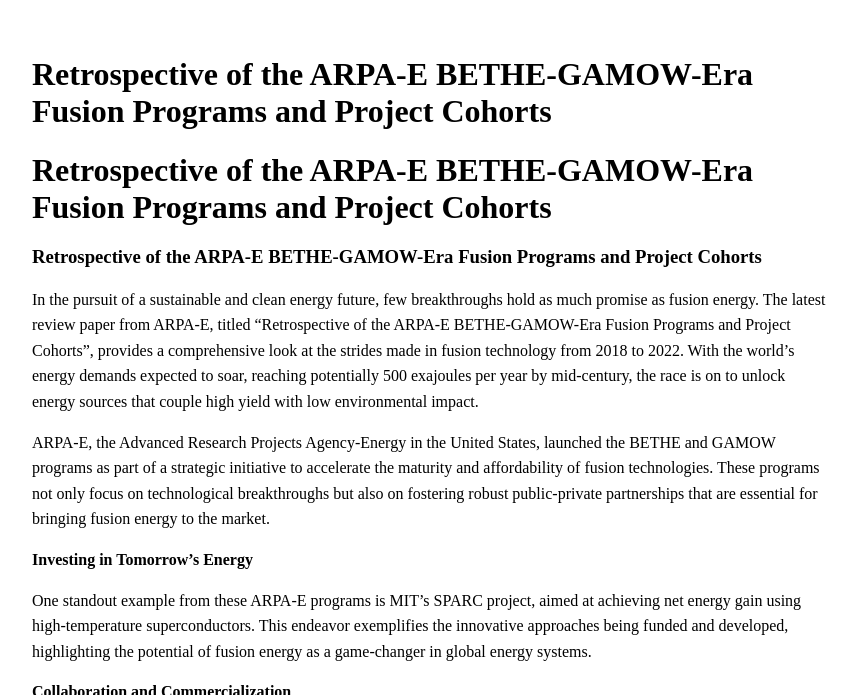
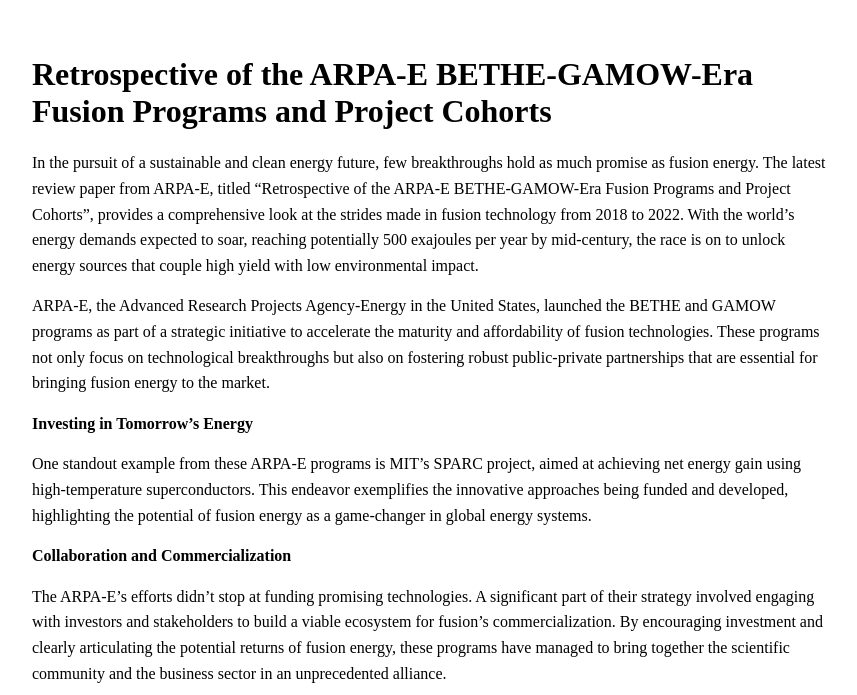
Before and after one commit to hyperpoint/hyperpoint.github.io, a Jekyll site: the page built from _posts/2025-05-01-75c0f7c4e84920ce2da07b1ce2cb2376-retrospective-of-the-arpa-e-bethe-gamow-era-fusion-programs-and-project-cohorts.md, in a window 1280 px wide and 900 px high, cut to the strip 205-900 px from the top of the window. Shown: the whole strip, without its empty margins (208-1065 px from the left). Built offline with Jekyll 4.4.1, drawn with Linux system fonts in a browser that asks for light colours.

Commit message:
Update 2025-05-01-75c0f7c4e84920ce2da07b1ce2cb2376-retrospective-of-the-arpa-e-bethe-gamow-era-fusion-programs-and-project-cohorts.md

```diff
--- a/_posts/2025-05-01-75c0f7c4e84920ce2da07b1ce2cb2376-retrospective-of-the-arpa-e-bethe-gamow-era-fusion-programs-and-project-cohorts.md
+++ b/_posts/2025-05-01-75c0f7c4e84920ce2da07b1ce2cb2376-retrospective-of-the-arpa-e-bethe-gamow-era-fusion-programs-and-project-cohorts.md
@@ -8,10 +8,6 @@ author: Travis Frye
 note: This article was generated with AI assistance using the Fusion Authority Engine, orchestrated by Travis Frye.
 collaboration: In collaboration with leading fusion research entities.
 ---
-
-# Retrospective of the ARPA-E BETHE-GAMOW-Era Fusion Programs and Project Cohorts
-
-### Retrospective of the ARPA-E BETHE-GAMOW-Era Fusion Programs and Project Cohorts
 
 In the pursuit of a sustainable and clean energy future, few breakthroughs hold as much promise as fusion energy. The latest review paper from ARPA-E, titled "Retrospective of the ARPA-E BETHE-GAMOW-Era Fusion Programs and Project Cohorts", provides a comprehensive look at the strides made in fusion technology from 2018 to 2022. With the world’s energy demands expected to soar, reaching potentially 500 exajoules per year by mid-century, the race is on to unlock energy sources that couple high yield with low environmental impact.
 
```
